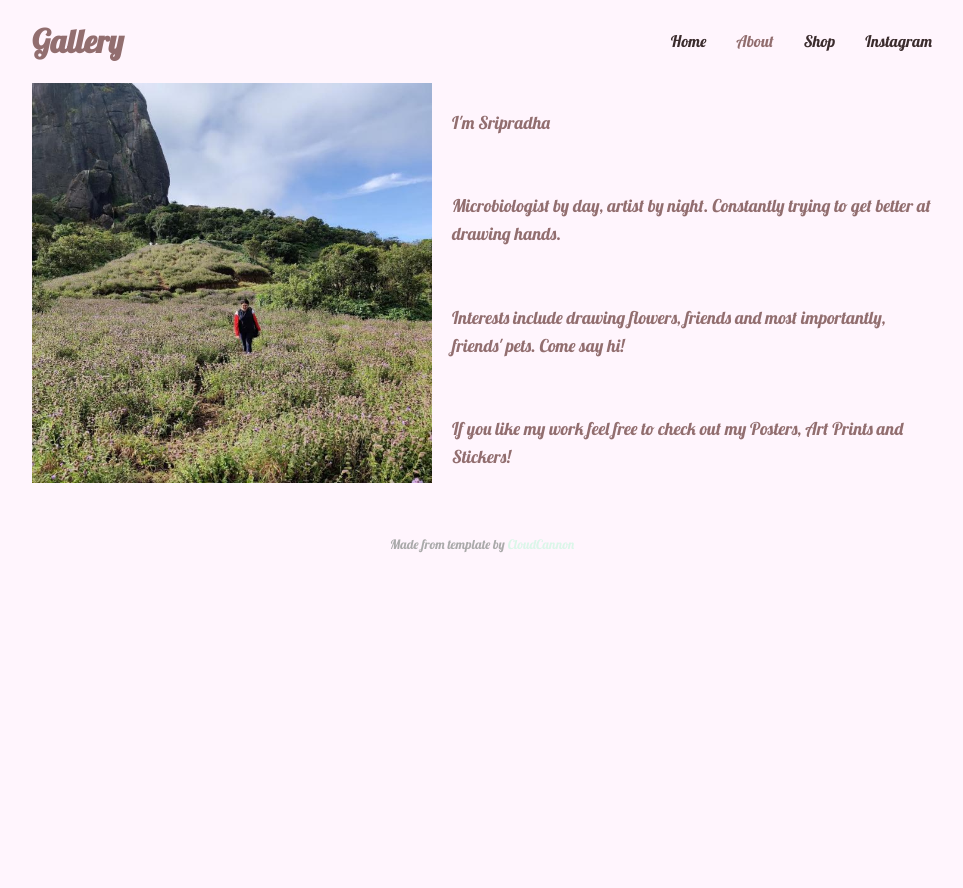
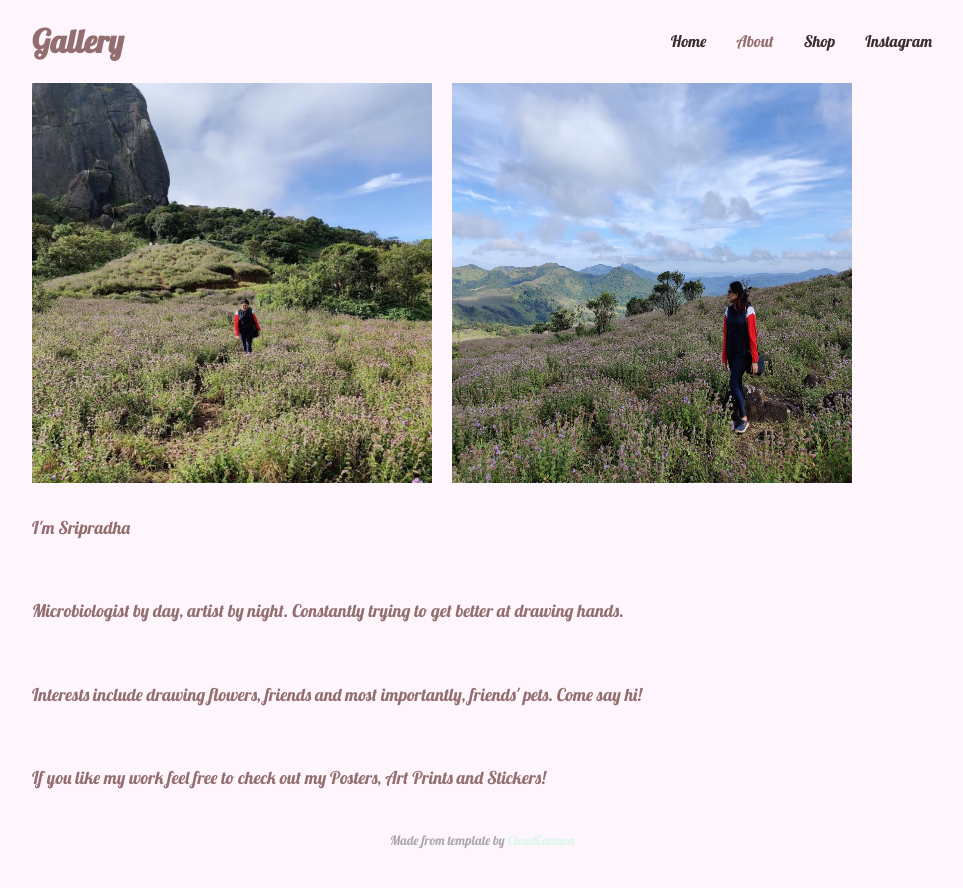
Before and after one commit to spdemergency/spdemergency.github.io, a Jekyll site: the page built from about.html, in a window 1280 px wide. Shown: the top 888 px of the page, without its empty margins (158-1121 px from the left). Built offline with Jekyll 4.4.1, drawn with Linux system fonts in a browser that asks for light colours.

Commit message:
another img

```diff
--- a/about.html
+++ b/about.html
@@ -20,4 +20,7 @@
 	<div class="side-photo">
 		<img src="{{ site.baseurl }}/images/me.jpg" alt="SPD" class="editable" height="400" width="400" />
 	</div>
+	<div class="side-photo">
+		<img src="{{ site.baseurl }}/images/me1.jpg" alt="SPD" class="editable" height="400" width="400" />
+	</div>
 </div>
```
Also changed, not shown: images/me1.jpg (added).
